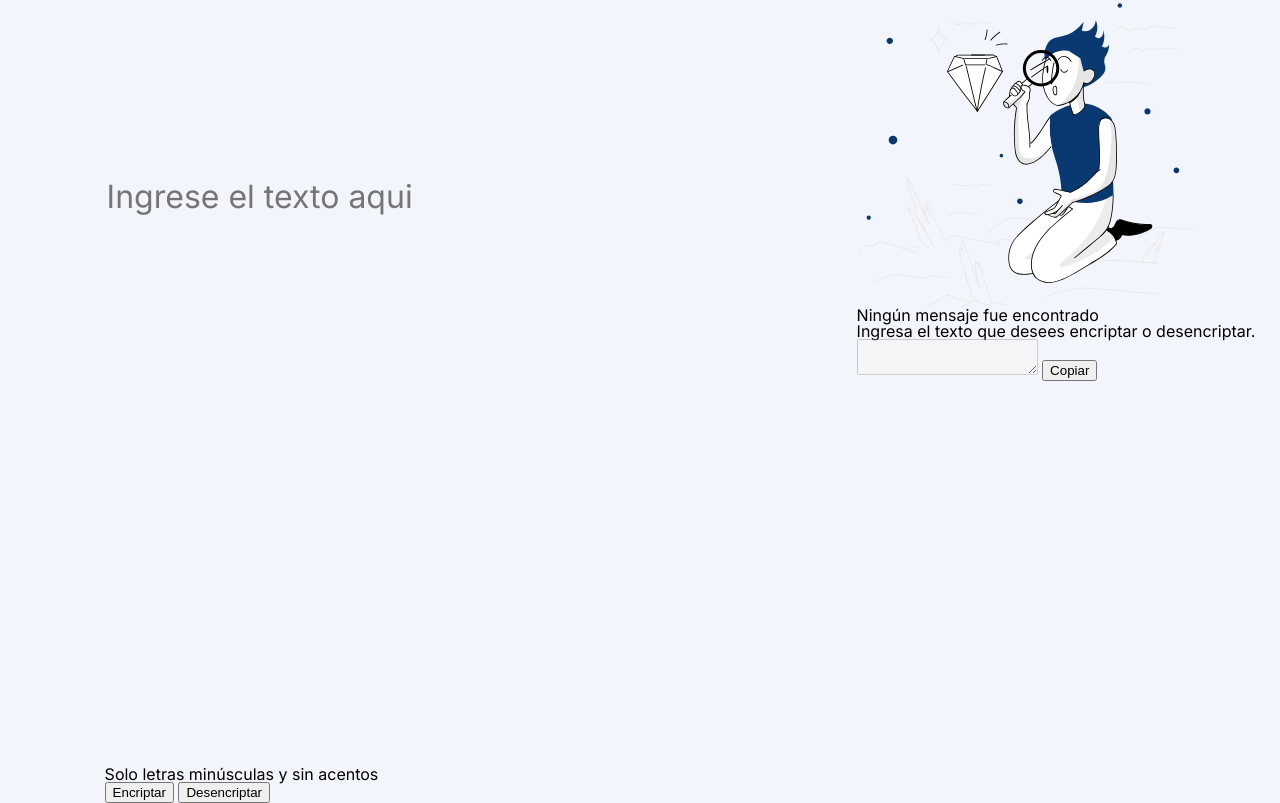
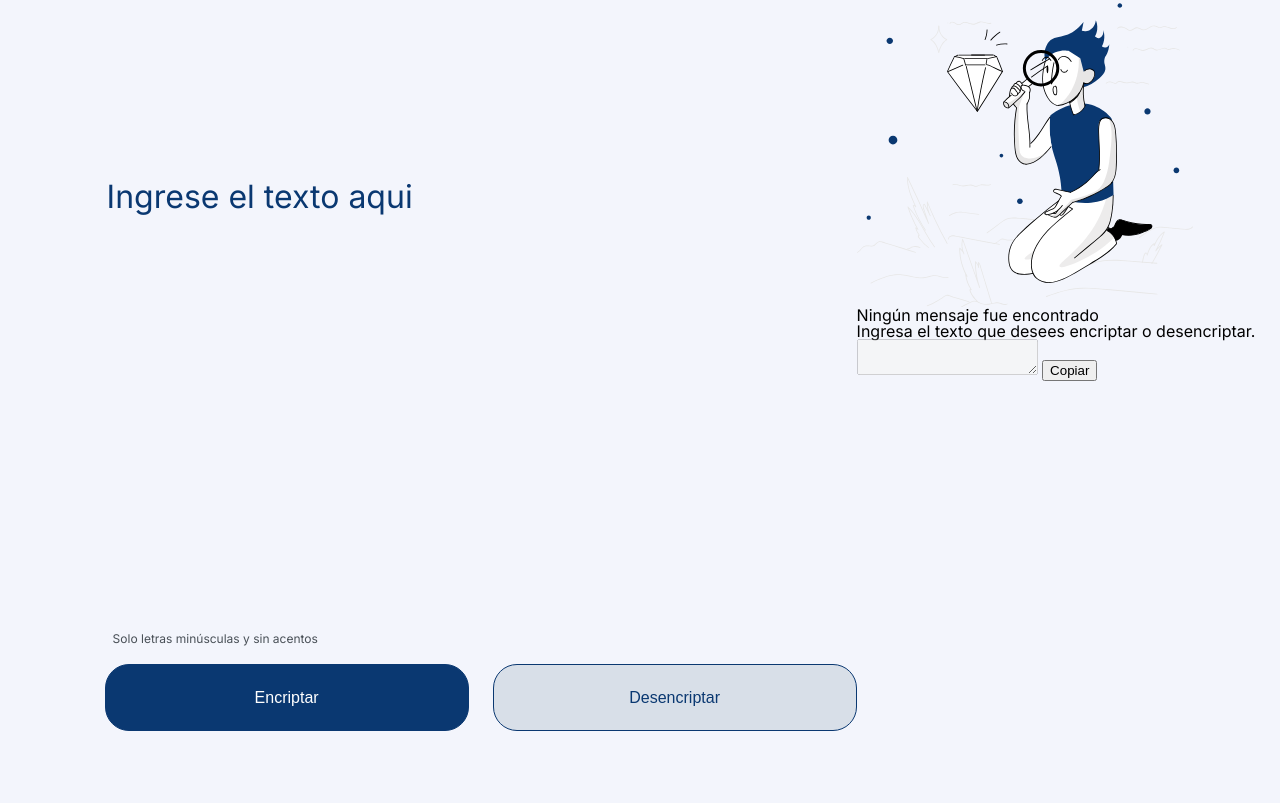
Before and after one commit to Ericp95/challenge-encriptador, a plain HTML site: page index.html in a window 1280 px wide. Shown: the part 797-1600 px from the top of the page. Drawn offline with Linux system fonts and the light colour scheme.

Commit message:
agg estilos a los botones y atoda la parte izq del encriptador

```diff
--- a/style.css
+++ b/style.css
@@ -66,3 +66,92 @@ main{
 
     animation: fade_in var(--time);
 }
+
+.escribir > textarea:focus{
+    outline: none
+}
+
+.escribir > textarea::-webkit-input-placeholder {
+    color: #0A3871;
+}
+
+.escribir-info{
+    width: 100%;
+    margin-bottom: 72px;
+    position: relative;
+    animation: slide_info var(--time);
+}
+
+@keyframes slide_info {
+    0%{
+        left: -1400px;
+    }
+    100%{
+        left: 0;
+    }
+}
+
+
+.info{
+    display: flex;
+    align-items: center;
+    margin: 16px 0;
+}
+
+.info > p{
+    margin-left: 8px;
+    display: inline-block;
+    font-size: 12px;
+    line-height: 18px;
+    color: #495057;
+}
+
+.info > img{
+    width: 16px;
+    height: 16px;
+    object-fit: cover;
+    display: inline-block;
+}
+
+.botones{
+    display: flex;
+    width: 100%;
+}
+
+.botones > input{
+    flex-basis: 50%;
+    height: 67px;
+    border: 1px solid #0A3871;
+    border-radius: 24px;
+    font-style: normal;
+    font-weight: 400;
+    font-size: 16px;
+    line-height: 19px;
+    transform: scale(1);
+    transition: transform 0.2s;
+}
+
+.botones > input:hover{
+    transform: scale(1.05);
+}
+
+.botones > input:first-child{
+    margin-right: 12px;
+    background-color:#0A3871;
+    color: #FFF;
+}
+
+.botones > input:first-child:active{
+    background-color: #000;
+}
+
+.botones > input:last-child{
+    margin-left: 12px;
+    background-color:#D8DFE8;
+    color: #0A3871;
+}
+
+.botones > input:last-child:active{
+    color: #FFF;
+    background-color: #000;
+}
```
